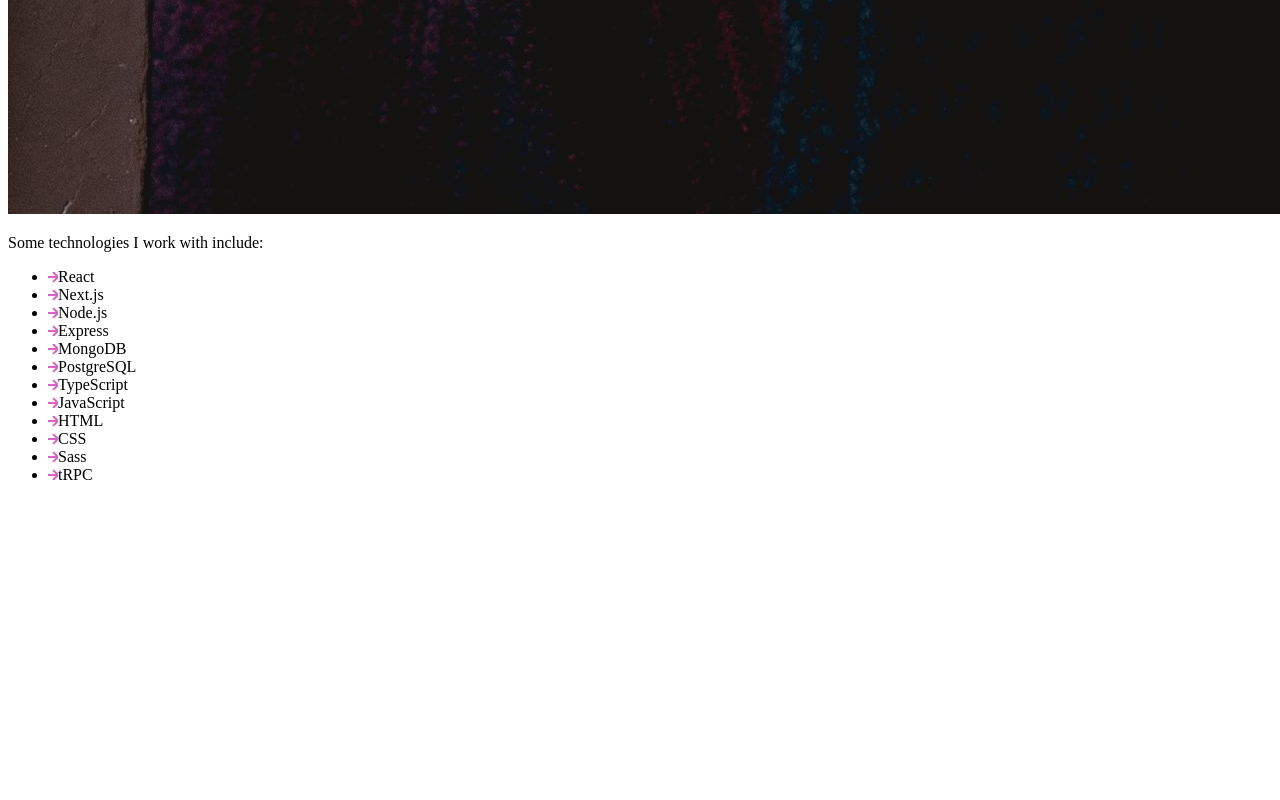
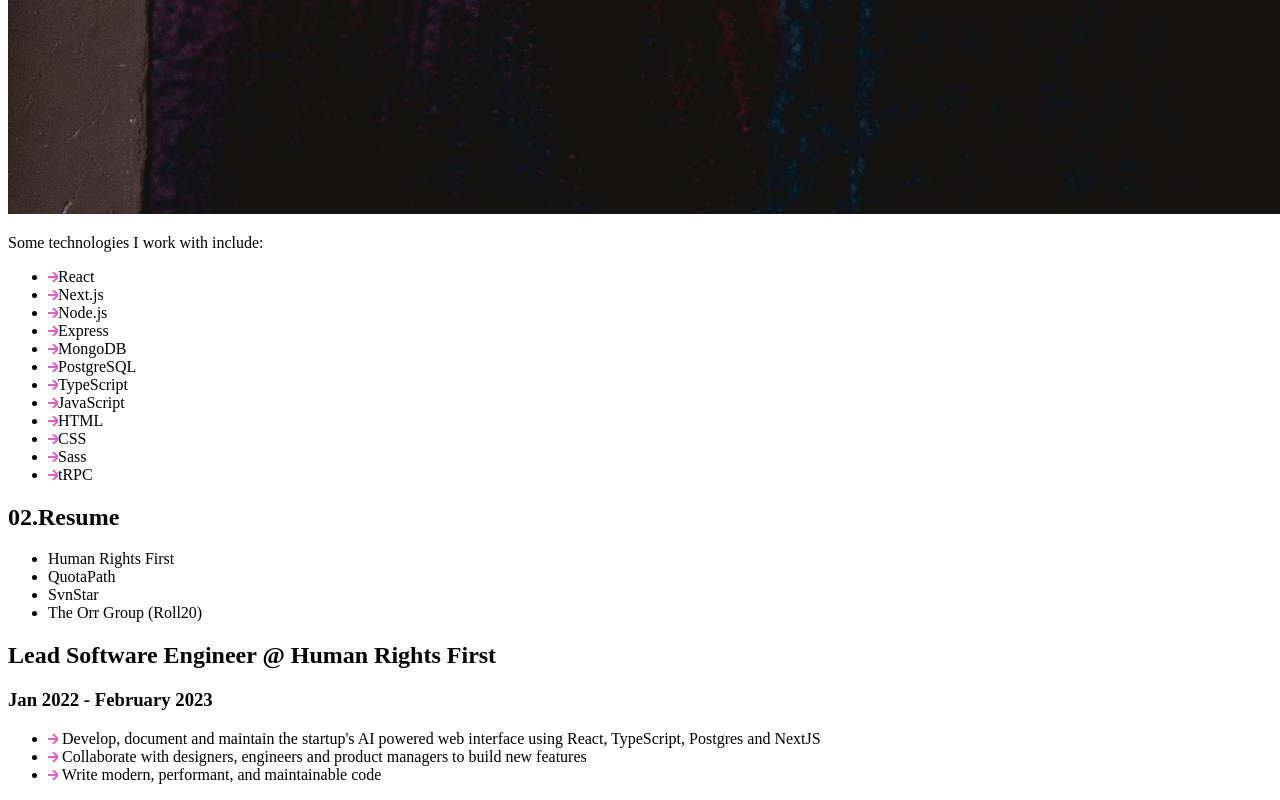
Before and after one commit to MarkRivera/2023-Portfolio, a React (Vite) app: page / in a window 1280 px wide. Shown: the part 4023-4823 px from the top of the page. Before the commit the page ends 4523 px from the top, so only its background shows below. Built offline with nearby package versions, Linux system fonts and the light colour scheme.

Commit message:
continued work on resume section

```diff
--- a/src/components/AboutSection.tsx
+++ b/src/components/AboutSection.tsx
@@ -1,4 +1,5 @@
 import closeup from '../images/close-up-face.jpg'
+import { Arrow } from './Arrow'
 import Section from './Section'
 
 const TechList = () => {
@@ -17,7 +18,7 @@ const TechList = () => {
     'tRPC'
   ]
 
-  return <ul className='flex flex-col flex-wrap h-32'>
+  return <ul className='flex flex-col flex-wrap sm:h-32'>
     {tech.map((tech, index) => {
       return <li key={index} className='flex items-center'>
         <Arrow />
@@ -27,15 +28,10 @@ const TechList = () => {
   </ul>
 }
 
-const Arrow = () => {
-  return <svg className='inline-block mr-2' width="10" height="10" viewBox="0 0 10 10" fill="none" xmlns="http://www.w3.org/2000/svg">
-    <path d="M0 5L10 5" stroke="#da62c4" strokeWidth="2" />
-    <path d="M5 0L10 5L5 10" stroke="#da62c4" strokeWidth="2" />
-  </svg>
-}
+
 
 const About = () => {
-  return <section className="flex flex-col md:grid md:grid-flow- md:grid-cols-2 px-16">
+  return <section className="flex flex-col mb-16 md:grid md:grid-flow- md:grid-cols-2 px-16">
     <aside className='md:mr-16'>
       <p className='my-4 w-auto self-center'>
         Hi there! I'm Mark and I enjoy creating software to help others! I've had the privilege to work with companies and non-profits such as
--- a/src/components/App.tsx
+++ b/src/components/App.tsx
@@ -3,6 +3,7 @@ import Navigation from './Navigation/Navigation';
 import AnimatedLogo from './AnimatedLogo';
 import HeroSection from './HeroSection';
 import AboutSection from './AboutSection';
+import ResumeSection from './ResumeSection';
 
 
 function App() {
@@ -32,6 +33,7 @@ function App() {
       <AboutSection />
 
       {/* Resume */}
+      <ResumeSection />
 
       {/* Projects */}
     </main>
--- /dev/null
+++ b/src/components/Arrow.tsx
@@ -0,0 +1,6 @@
+export const Arrow = () => {
+  return <svg className='inline-block mr-2' width="10" height="10" viewBox="0 0 10 10" fill="none" xmlns="http://www.w3.org/2000/svg">
+    <path d="M0 5L10 5" stroke="#da62c4" strokeWidth="2" />
+    <path d="M5 0L10 5L5 10" stroke="#da62c4" strokeWidth="2" />
+  </svg>
+}
--- /dev/null
+++ b/src/components/ResumeSection.tsx
@@ -0,0 +1,90 @@
+import { useState } from "react";
+import Section from "./Section";
+import { Arrow } from "./Arrow";
+
+type WorkHistory = {
+  company: string
+  position: string
+  startDate: string
+  endDate: string
+  responsibilities: string[]
+};
+
+type ResumeData = WorkHistory[]
+
+const Resume = () => {
+  const [data, setData] = useState<ResumeData>([
+    {
+      company: "Human Rights First",
+      position: "Lead Software Engineer",
+      startDate: "Jan 2022",
+      endDate: "February 2023",
+      responsibilities: ["Develop, document and maintain the startup's AI powered web interface using React, TypeScript, Postgres and NextJS", "Collaborate with designers, engineers and product managers to build new features", "Write modern, performant, and maintainable code"]
+    },
+    {
+      company: "QuotaPath",
+      position: "Software Engineer",
+      startDate: "Aug 2021",
+      endDate: "Apr 2022",
+      responsibilities: ["Improved render performance by 96% through dependency upgrades and code refactoring", "Contributed to the development and maintenance of a Django/React application", "Worked closely with UI/UX and QA teams to ensure product stability and user retention"]
+    },
+    {
+      company: "SvnStar",
+      position: "Software Engineer",
+      startDate: "Feb 2021",
+      endDate: "Nov 2021",
+      responsibilities: ["Developed a React/Redux web application for a startup that provides a platform for users to safely interact with US law enforcement", "Authored test suites to ensure app stability and redundancy", "Write modern, performant, and maintainable code"]
+    },
+    {
+      company: "The Orr Group (Roll20)",
+      position: "Junior Software Engineer",
+      startDate: "Aug 2020",
+      endDate: "Jan 2021",
+      responsibilities: ["Authored and maintained over 20+ virtual tabletop gaming sheets which are used by over 8 million players", "Resolved over 100+ bugs and feature requests in a 6 month period", "Collaborated with UI/UX to design wireframes and mockups for new features"]
+    }
+  ])
+
+  const [activeCompany, setActiveCompany] = useState<WorkHistory>(data[0]);
+
+  const handleCompanyClick = (company: WorkHistory) => {
+    setActiveCompany(company)
+  }
+
+  return <section className="flex flex-col h-96">
+    <div className="flex w-full overflow-x-auto">
+      <div className="hidden md:block w-1 bg-secondary"></div>
+      <ul className="flex w-full ml-4">
+        {data.map((item, index) => {
+          return <li key={index} className="w-max mt-4 px-4 h-12 whitespace-nowrap cursor-pointer" onClick={() => handleCompanyClick(item)}>
+            {item.company}
+          </li>
+        })
+        }
+      </ul>
+    </div>
+    <div className="px-12 mt-8">
+      <h2 className="mb-2">
+        {`${activeCompany.position} @ `}
+        <span className="text-secondary font-semibold">
+          {`${activeCompany.company}`}
+        </span>
+      </h2>
+      <h3 className="mb-4">{`${activeCompany.startDate} - ${activeCompany.endDate}`}</h3>
+      <ul>
+        {activeCompany.responsibilities.map((item, index) => {
+          return <li key={index} className="mb-4">
+            <Arrow /> {item}
+          </li>
+        })}
+      </ul>
+    </div>
+  </section>
+}
+
+const ResumeSection = () => {
+  return (
+    <Section title="Resume" number="02" children={<Resume />} />
+  )
+}
+
+export default ResumeSection
```
